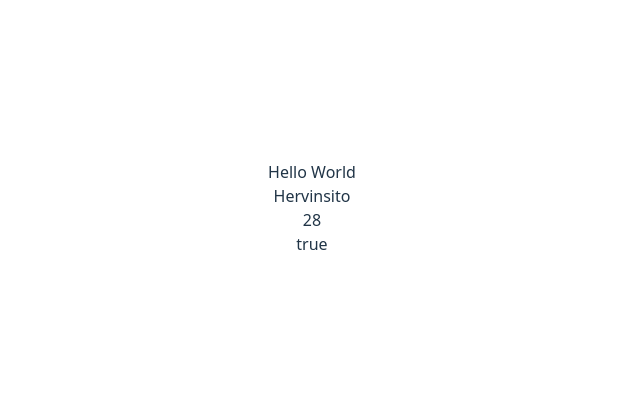
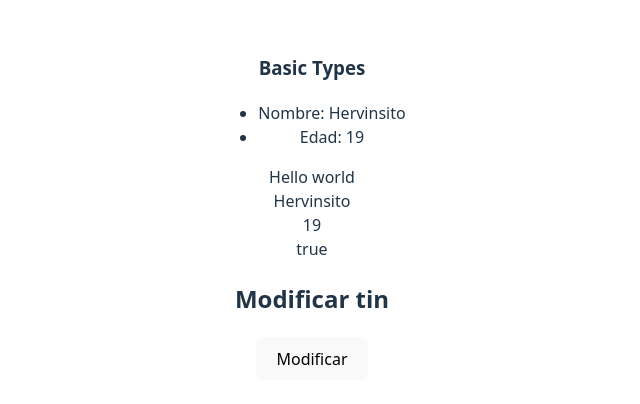
Before and after one commit to Paant0/HerramientasVisualesDeProgramacion-TDST, a React (Vite) app in the folder 01-bases-react/: page / in a window 1280 px wide. Shown: the part 192-596 px from the top of the page, without its empty margins (328-968 px from the left). Built offline with nearby package versions, Linux system fonts and the light colour scheme.

Commit message:
feat(Add UseState): tin

```diff
--- a/01-bases-react/src/components/BasicTypes.tsx
+++ b/01-bases-react/src/components/BasicTypes.tsx
@@ -1,24 +1,48 @@
-import React from 'react'
+import React, { useState } from 'react'
 
 export const BasicTypes = () => {
-    const name: string = "Hervinsito";
-   const age: number = 28;
-   let isActive: boolean = true;
-
+   const name: string = "Hervinsito";
+   const [age, setAge] = useState(19);
+   const [isActive, setIsActive] = useState(true);
   return (
     <>
-    <div>Hello World
+    <h3>Basic Types</h3>
+    {isActive?
+    <ul>
+      <li>Nombre: {name} </li>
+      <li>Edad:  {age} </li>
 
-    </div>
-    <div>{" "+name}
+      </ul>:
 
-    </div>
-    <div>{" "+age}
+<p> Usuarios inactivos, lo lamento brother  </p>
+          }
 
-    </div>
-    <div>{" "+isActive}
+<div>
+        Hello world
+      </div>
+      <div>
+        {name}
+      </div>
+      <div>
+        {" " + age}
+      </div>
+      <div>
+        {" " + isActive}
+      </div>
 
-    </div>
+    <h2>
+      Modificar tin
+
+    </h2>
+    <button onClick={() => {
+      setIsActive(!isActive);
+      setAge(20);
+
+      }
+    }
+
+
+>Modificar</button>
 
     </>
   )
```
